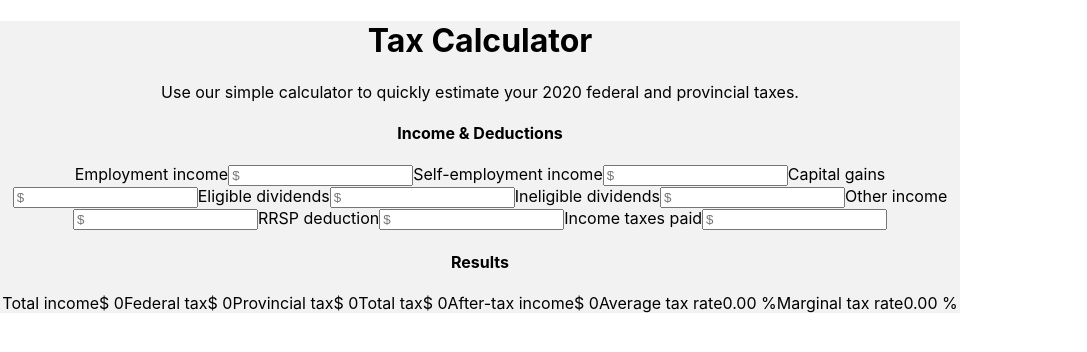
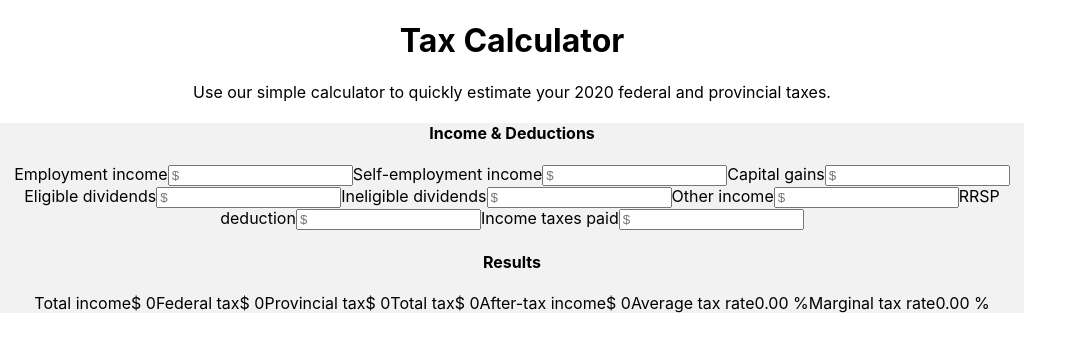
Before and after one commit to Kenji-Jumalon/taxcalculator, a React (Create React App) app in the folder src/main/ui/taxcalculatorapp/: page / in a window 1280 px wide. Shown: the top 352 px of the page, without its empty margins (0-1087 px from the left). Built offline with nearby package versions, Linux system fonts and the light colour scheme; the HTML template or start-up script is replaced by a standard one.

Commit message:
adds calculator styling

```diff
--- a/src/main/ui/taxcalculatorapp/src/TaxCalculator.css
+++ b/src/main/ui/taxcalculatorapp/src/TaxCalculator.css
@@ -1,7 +1,16 @@
 /***/
 
-#taxcalculator {
-    width: 960px;
-    background: #f2f2f2;
+#wrapper {
+    width: 1024px;
     text-align: center;
 }
+
+#taxcalculator {
+    display: block;
+    background: #f2f2f2;
+}
+
+Col > label {
+    float: left;
+    display: block;
+}
--- a/src/main/ui/taxcalculatorapp/src/TaxCalculator.js
+++ b/src/main/ui/taxcalculatorapp/src/TaxCalculator.js
@@ -1,18 +1,20 @@
 import React, { Component } from 'react';
-import {Navbar} from 'react-bootstrap';
+import {Container,Row,Col} from 'react-bootstrap';
 import "./TaxCalculator.css"
 
 class TaxCalculator extends Component {
     render() {
         return(
-            <div id={"taxcalculator"}>
+            <div id={"wrapper"}>
                 <div>
                     <h1>Tax Calculator</h1>
                     <p>Use our simple calculator to quickly estimate your 2020 federal and provincial taxes.</p>
                 </div>
-                <div>
+                <div id={"taxcalculator"}>
                     <form>
-                        <div>
+                        <Container>
+                            <Row>
+                                <Col xs={6}>
                                     <h4>Income & Deductions</h4>
                                     <label>Employment income</label>
                                     <input type="text" placeholder={"$"}/>
@@ -30,8 +32,8 @@ class TaxCalculator extends Component {
                                     <input type="text" placeholder={"$"}/>
                                     <label>Income taxes paid</label>
                                     <input type="text" placeholder={"$"}/>
-                        </div>
-                        <div>
+                                </Col>
+                                <Col xs={6}>
                                     <h4>Results</h4>
                                     <span>Total income</span>
                                     <span>$ 0</span>
@@ -47,7 +49,9 @@ class TaxCalculator extends Component {
                                     <span>0.00 %</span>
                                     <span>Marginal tax rate</span>
                                     <span>0.00 %</span>
-                        </div>
+                                </Col>
+                            </Row>
+                        </Container>
 
                     </form>
                 </div>
```
Lines whose indentation alone changed are shown as unchanged.
